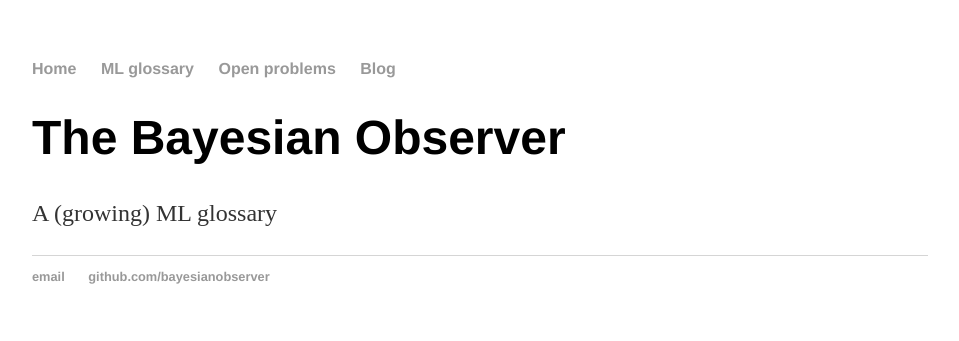
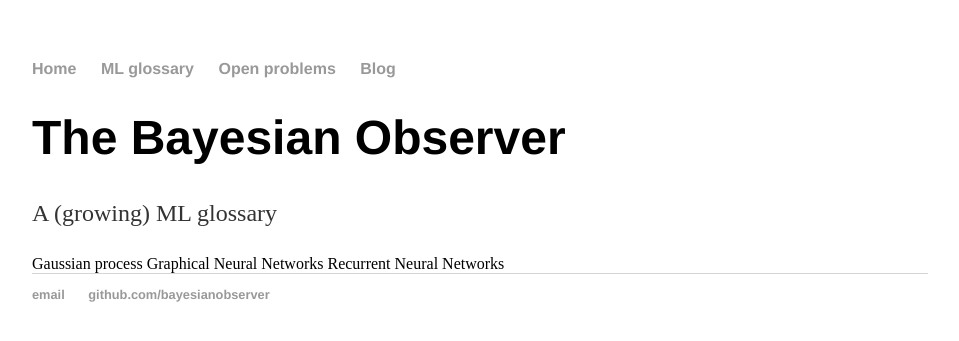
Before and after one commit to bayesianobserver/bayesianobserver.github.io, a Jekyll site: the page built from mlGlossary/index.html, in a window 1280 px wide. Shown: the top 341 px of the page, without its empty margins (160-1119 px from the left). Built offline with Jekyll 4.4.1, drawn with Linux system fonts in a browser that asks for light colours.

Commit message:
Update index.html

```diff
--- a/mlGlossary/index.html
+++ b/mlGlossary/index.html
@@ -5,4 +5,7 @@ title: The Bayesian Observer
 <div class="blurb">
 	<h1>The Bayesian Observer</h1>
 	<p>A (growing) ML glossary</p>
+	Gaussian process
+	Graphical Neural Networks
+	Recurrent Neural Networks
 </div><!-- /.blurb -->
```
